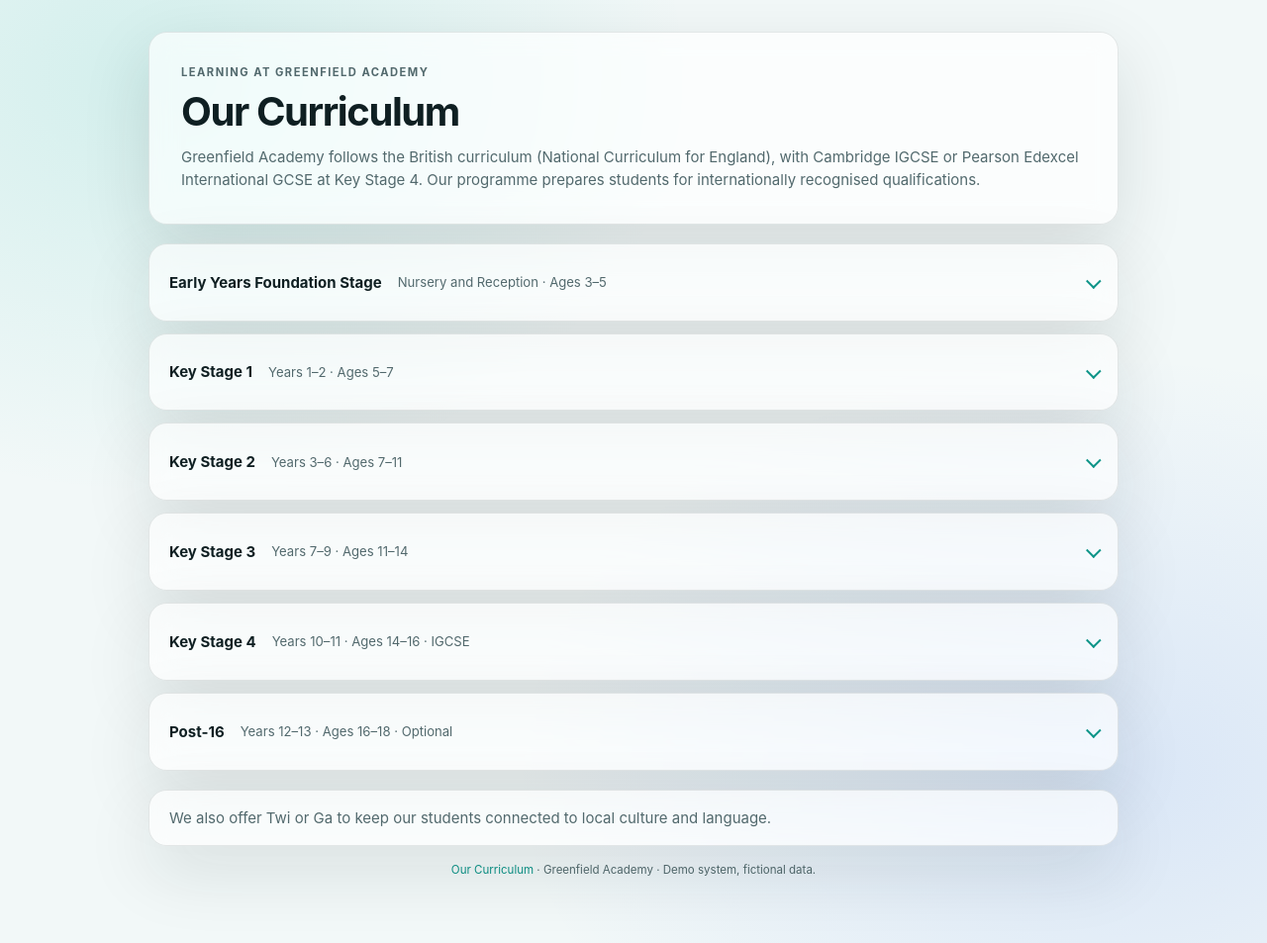
After one commit to papanii22/greenfield-academy-secure-school-management, a Flask app: page /curriculum in a window 1280 px wide. The commit adds this page. Shown: the whole page at 99% size. Run offline with Flask 3, Linux system fonts and the light colour scheme; parts of the project's set-up code (start-up, migrations or seed data) failed here and were passed over; some libraries are stand-ins or nearby versions.

Commit message:
feat: add public curriculum page
Co-authored-by: Copilot <223556219+Copilot@users.noreply.github.com>

```diff
--- a/Routes/main.py
+++ b/Routes/main.py
@@ -15,6 +15,11 @@ def index():
     if "user_id" in session:
         return redirect(url_for("main.dashboard"))
     return redirect(url_for("auth.login"))
+
+
+@main_bp.get("/curriculum")
+def curriculum():
+    return render_template("curriculum.html")
 
 
 @main_bp.get("/dashboard")
--- a/Templates/base.html
+++ b/Templates/base.html
@@ -6,6 +6,7 @@
     <meta name="viewport" content="width=device-width, initial-scale=1">
     <meta name="color-scheme" content="dark light">
     <meta name="theme-color" content="#0b1417">
+    {% block meta_description %}{% endblock %}
     <title>{% block title %}Greenfield Academy{% endblock %}</title>
     <link rel="icon" type="image/svg+xml" href="{{ url_for('static', filename='icons/favicon.svg') }}">
     <link rel="stylesheet" href="{{ url_for('static', filename='css/tokens.css') }}">
@@ -76,6 +77,10 @@
                 {{ icon("dashboard") }}<span>Dashboard</span>
               </a>
             {% endif %}
+            <a class="nav-link {% if request.path == '/curriculum' %}is-active{% endif %}"
+               href="{{ url_for('main.curriculum') }}" data-nav-link>
+              {{ icon("graduation-cap") }}<span>Our Curriculum</span>
+            </a>
           </nav>
           <div class="sidebar-bottom">
             <div class="user-card">
@@ -157,7 +162,11 @@
         </div>
       </div>
     {% else %}
-        <footer class="login-footer">Greenfield Academy · Demo system, fictional data.</footer>
+        <footer class="login-footer">
+          <a href="{{ url_for('main.curriculum') }}">Our Curriculum</a>
+          <span aria-hidden="true">·</span>
+          Greenfield Academy · Demo system, fictional data.
+        </footer>
       </main>
     {% endif %}
     <dialog class="modal confirm-dialog" aria-labelledby="confirm-dialog-title"
--- /dev/null
+++ b/Templates/curriculum.html
@@ -0,0 +1,160 @@
+{% extends "base.html" %}
+
+{% block title %}Our Curriculum | Greenfield Academy{% endblock %}
+{% block meta_description %}
+    <meta name="description" content="Learn about the British curriculum at Greenfield Academy, from Early Years to IGCSE, in Accra, Ghana.">
+{% endblock %}
+{% block page_title %}Our Curriculum{% endblock %}
+
+{% block content %}
+  <article class="curriculum-page">
+    <header class="curriculum-intro glass-card">
+      <p class="eyebrow">Learning at Greenfield Academy</p>
+      <h1>Our Curriculum</h1>
+      <p>
+        Greenfield Academy follows the British curriculum (National Curriculum for England),
+        with Cambridge IGCSE or Pearson Edexcel International GCSE at Key Stage 4.
+        Our programme prepares students for internationally recognised qualifications.
+      </p>
+    </header>
+
+    <section class="curriculum-stages" aria-label="Curriculum stages">
+      <details class="curriculum-stage glass-card">
+        <summary>
+          <span class="curriculum-stage-title">Early Years Foundation Stage</span>
+          <span class="curriculum-stage-meta">Nursery and Reception · Ages 3–5</span>
+        </summary>
+        <div class="curriculum-stage-content">
+          <h2>Areas of learning</h2>
+          <ul>
+            <li>Communication and Language</li>
+            <li>Literacy</li>
+            <li>Mathematics</li>
+            <li>Understanding the World</li>
+            <li>Expressive Arts and Design</li>
+            <li>Physical Development</li>
+            <li>Personal, Social and Emotional Development</li>
+          </ul>
+        </div>
+      </details>
+
+      <details class="curriculum-stage glass-card">
+        <summary>
+          <span class="curriculum-stage-title">Key Stage 1</span>
+          <span class="curriculum-stage-meta">Years 1–2 · Ages 5–7</span>
+        </summary>
+        <div class="curriculum-stage-content">
+          <h2>Subjects</h2>
+          <ul>
+            <li>English</li>
+            <li>Mathematics</li>
+            <li>Science</li>
+            <li>Computing</li>
+            <li>Art and Design</li>
+            <li>Design and Technology</li>
+            <li>Geography</li>
+            <li>History</li>
+            <li>Music</li>
+            <li>Physical Education</li>
+            <li>PSHE</li>
+            <li>Religious Education</li>
+          </ul>
+        </div>
+      </details>
+
+      <details class="curriculum-stage glass-card">
+        <summary>
+          <span class="curriculum-stage-title">Key Stage 2</span>
+          <span class="curriculum-stage-meta">Years 3–6 · Ages 7–11</span>
+        </summary>
+        <div class="curriculum-stage-content">
+          <h2>Subjects</h2>
+          <ul>
+            <li>English</li>
+            <li>Mathematics</li>
+            <li>Science</li>
+            <li>Computing</li>
+            <li>Art and Design</li>
+            <li>Design and Technology</li>
+            <li>Geography</li>
+            <li>History</li>
+            <li>Music</li>
+            <li>Physical Education</li>
+            <li>PSHE</li>
+            <li>Religious Education</li>
+            <li>French or Spanish</li>
+          </ul>
+        </div>
+      </details>
+
+      <details class="curriculum-stage glass-card">
+        <summary>
+          <span class="curriculum-stage-title">Key Stage 3</span>
+          <span class="curriculum-stage-meta">Years 7–9 · Ages 11–14</span>
+        </summary>
+        <div class="curriculum-stage-content">
+          <h2>Subjects</h2>
+          <ul>
+            <li>English</li>
+            <li>Mathematics</li>
+            <li>Science: Biology, Chemistry and Physics</li>
+            <li>Computing</li>
+            <li>Geography</li>
+            <li>History</li>
+            <li>Modern Foreign Languages</li>
+            <li>Art and Design</li>
+            <li>Design and Technology</li>
+            <li>Music</li>
+            <li>Physical Education</li>
+            <li>PSHE</li>
+            <li>Religious Education</li>
+          </ul>
+        </div>
+      </details>
+
+      <details class="curriculum-stage glass-card">
+        <summary>
+          <span class="curriculum-stage-title">Key Stage 4</span>
+          <span class="curriculum-stage-meta">Years 10–11 · Ages 14–16 · IGCSE</span>
+        </summary>
+        <div class="curriculum-stage-content">
+          <h2>Core subjects</h2>
+          <ul>
+            <li>English Language</li>
+            <li>English Literature</li>
+            <li>Mathematics</li>
+            <li>Sciences: Biology, Chemistry and Physics</li>
+          </ul>
+          <h2>Options</h2>
+          <ul>
+            <li>Business Studies</li>
+            <li>Economics</li>
+            <li>ICT/Computer Science</li>
+            <li>Geography</li>
+            <li>History</li>
+            <li>French or Spanish</li>
+            <li>Art</li>
+            <li>Music</li>
+            <li>Physical Education</li>
+            <li>Accounting</li>
+          </ul>
+        </div>
+      </details>
+
+      <details class="curriculum-stage glass-card">
+        <summary>
+          <span class="curriculum-stage-title">Post-16</span>
+          <span class="curriculum-stage-meta">Years 12–13 · Ages 16–18 · Optional</span>
+        </summary>
+        <div class="curriculum-stage-content">
+          <h2>A-Levels</h2>
+          <p>Students typically choose 3–4 subjects.</p>
+        </div>
+      </details>
+    </section>
+
+    <aside class="curriculum-local-note glass-card">
+      <p>We also offer Twi or Ga to keep our students connected to local culture and language.</p>
+    </aside>
+  </article>
+{% endblock %}
--- a/public/Static/css/components.css
+++ b/public/Static/css/components.css
@@ -373,6 +373,105 @@
   margin: 1.15rem 0 0;
   font-size: 0.72rem;
   text-align: center;
+}
+
+.curriculum-page {
+  display: grid;
+  width: min(100%, 980px);
+  gap: 1.2rem;
+  margin: 0 auto;
+}
+
+.curriculum-intro {
+  padding: clamp(1.35rem, 3vw, 2rem);
+}
+
+.curriculum-intro h1 {
+  margin-bottom: 0.65rem;
+  font-size: clamp(1.8rem, 5vw, 2.5rem);
+}
+
+.curriculum-intro p:last-child,
+.curriculum-local-note p {
+  margin-bottom: 0;
+  color: var(--muted);
+}
+
+.curriculum-stages {
+  display: grid;
+  gap: 0.75rem;
+}
+
+.curriculum-stage {
+  padding: 0.15rem 1.25rem;
+}
+
+.curriculum-stage summary {
+  display: flex;
+  min-height: 4.5rem;
+  flex-wrap: wrap;
+  align-items: center;
+  gap: 0.3rem 1rem;
+  padding: 0.8rem 0;
+  color: var(--text);
+  cursor: pointer;
+  list-style: none;
+}
+
+.curriculum-stage summary::-webkit-details-marker {
+  display: none;
+}
+
+.curriculum-stage summary::after {
+  width: 0.55rem;
+  height: 0.55rem;
+  margin-left: auto;
+  border-right: 2px solid var(--primary);
+  border-bottom: 2px solid var(--primary);
+  content: "";
+  transform: rotate(45deg) translateY(-2px);
+  transition: transform 140ms ease;
+}
+
+.curriculum-stage[open] summary::after {
+  transform: rotate(225deg) translate(-2px, -2px);
+}
+
+.curriculum-stage-title {
+  font-weight: 720;
+}
+
+.curriculum-stage-meta {
+  color: var(--muted);
+  font-size: 0.82rem;
+}
+
+.curriculum-stage-content {
+  padding: 0.3rem 0 1rem;
+  border-top: 1px solid var(--surface-border);
+}
+
+.curriculum-stage-content h2 {
+  margin: 1rem 0 0.5rem;
+  font-size: 0.95rem;
+}
+
+.curriculum-stage-content ul {
+  display: grid;
+  grid-template-columns: repeat(auto-fit, minmax(min(100%, 13rem), 1fr));
+  gap: 0.4rem 1.5rem;
+  margin: 0;
+  padding-left: 1.2rem;
+  color: var(--muted);
+  font-size: 0.86rem;
+}
+
+.curriculum-stage-content p {
+  color: var(--muted);
+}
+
+.curriculum-local-note {
+  padding: 1rem 1.25rem;
 }
 
 .welcome-panel {
```
Also changed, not shown: Tests/test_ui.py (+58 -0 lines).
